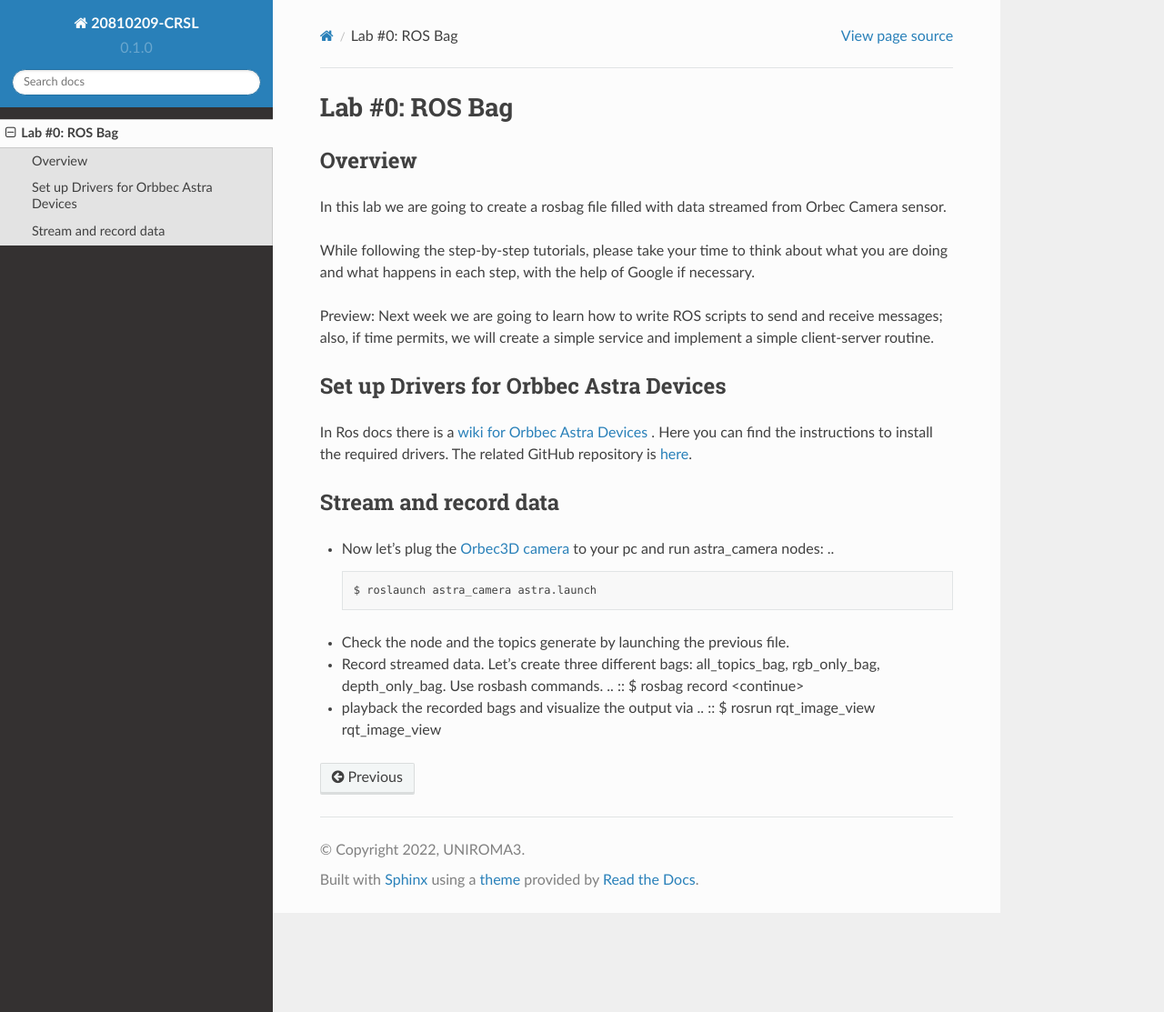
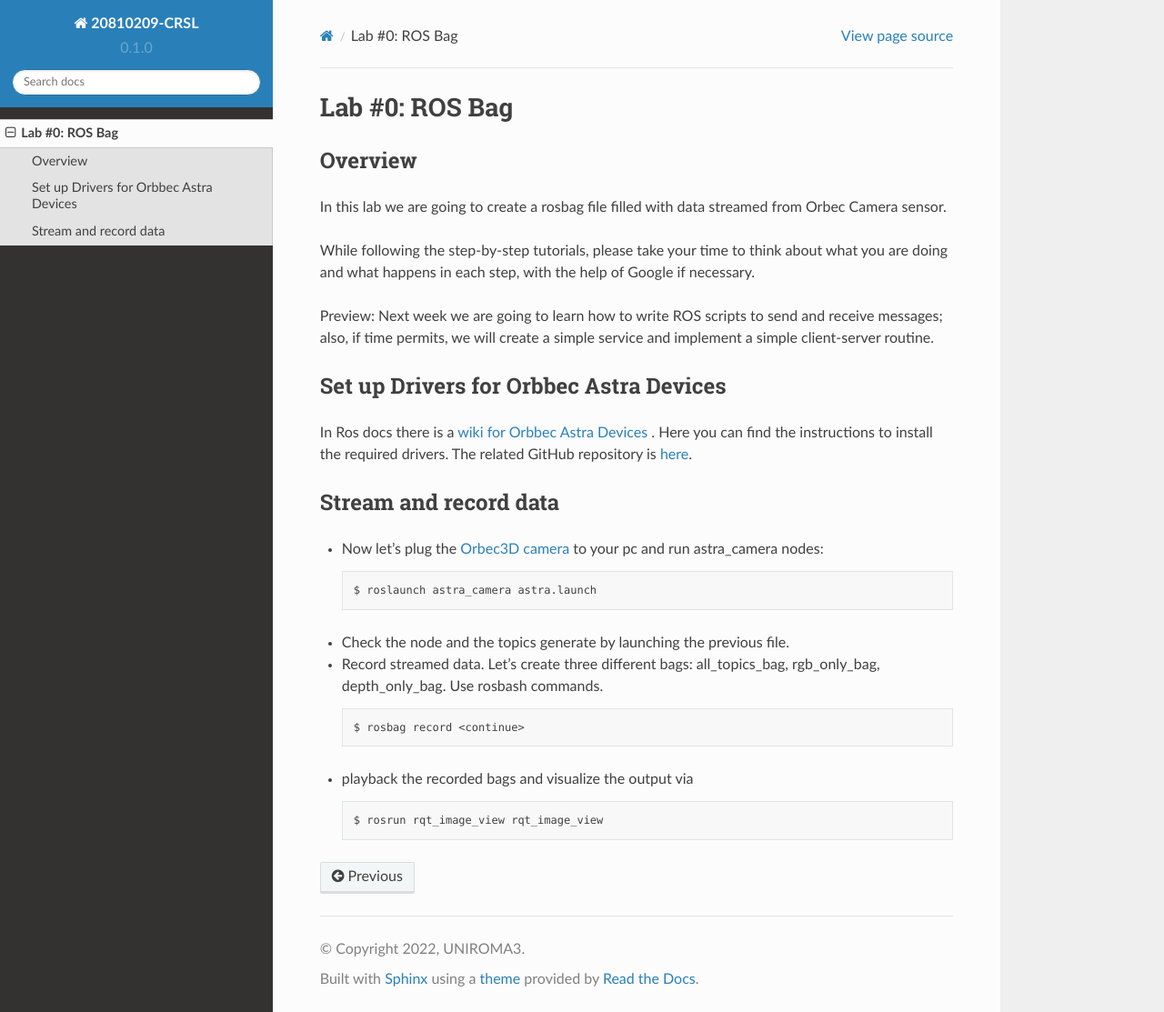
Before and after one commit to newline-lab/20810209, a Sphinx documentation site: the page built from docs/source/lab0.rst, in a window 1280 px wide and 1113 px high. Shown: the whole window at 91% size. Built offline with Sphinx 7.4.7 and the Read the Docs theme 2.0.0, drawn with Linux system fonts in a browser that asks for light colours.

Commit message:
Update lab0.rst

```diff
--- a/docs/source/lab0.rst
+++ b/docs/source/lab0.rst
@@ -21,12 +21,12 @@ Stream and record data
 ####
 
 * Now let's plug the `Orbec3D camera <https://orbbec3d.com/index/Product/info.html?cate=38&id=36>`_ to your pc and run astra_camera nodes:
-  .. ::
+  ::
     $ roslaunch astra_camera astra.launch
 * Check the node and the topics generate by launching the previous file.
 * Record streamed data. Let's create three different bags: all_topics_bag, rgb_only_bag, depth_only_bag. Use rosbash commands.
-  .. ::
-  $ rosbag record <continue>
+  ::
+    $ rosbag record <continue>
 * playback the recorded bags and visualize the output via
-  .. ::
-  $ rosrun rqt_image_view rqt_image_view
+  ::
+    $ rosrun rqt_image_view rqt_image_view
```
